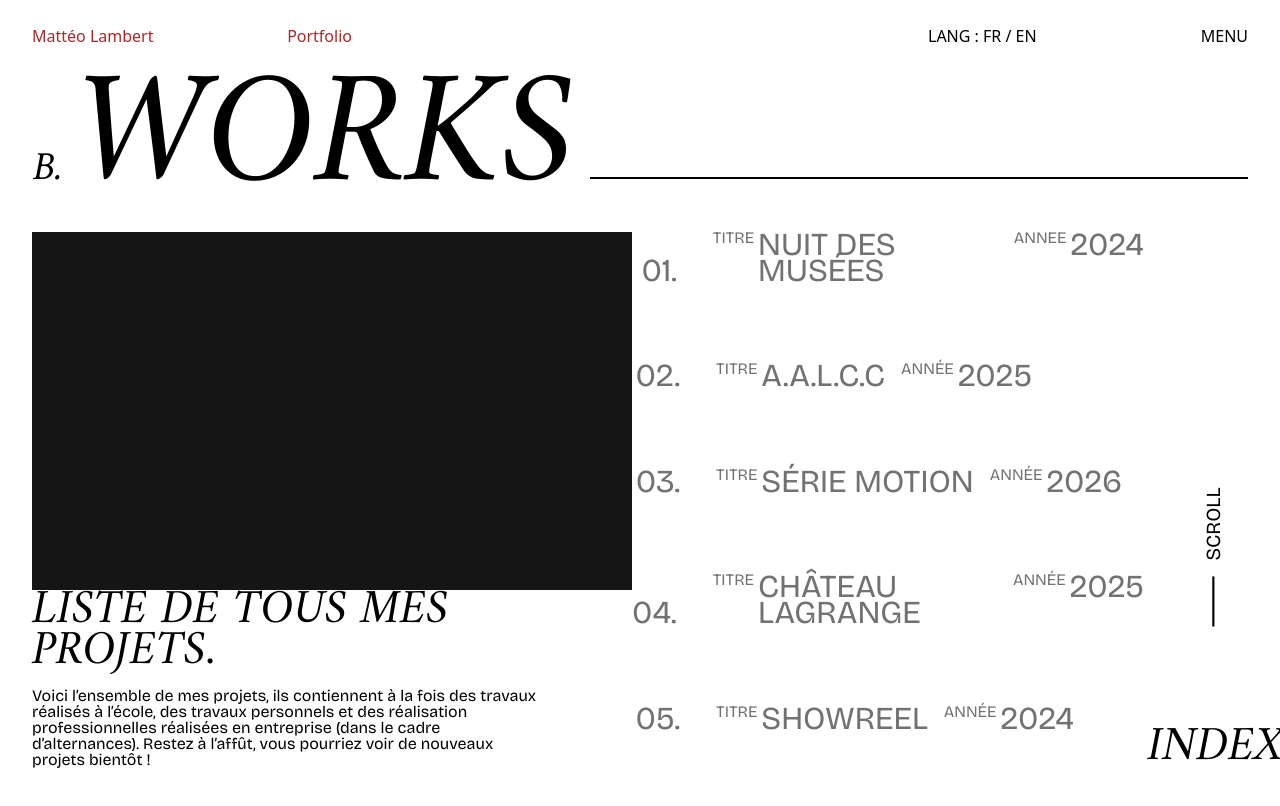
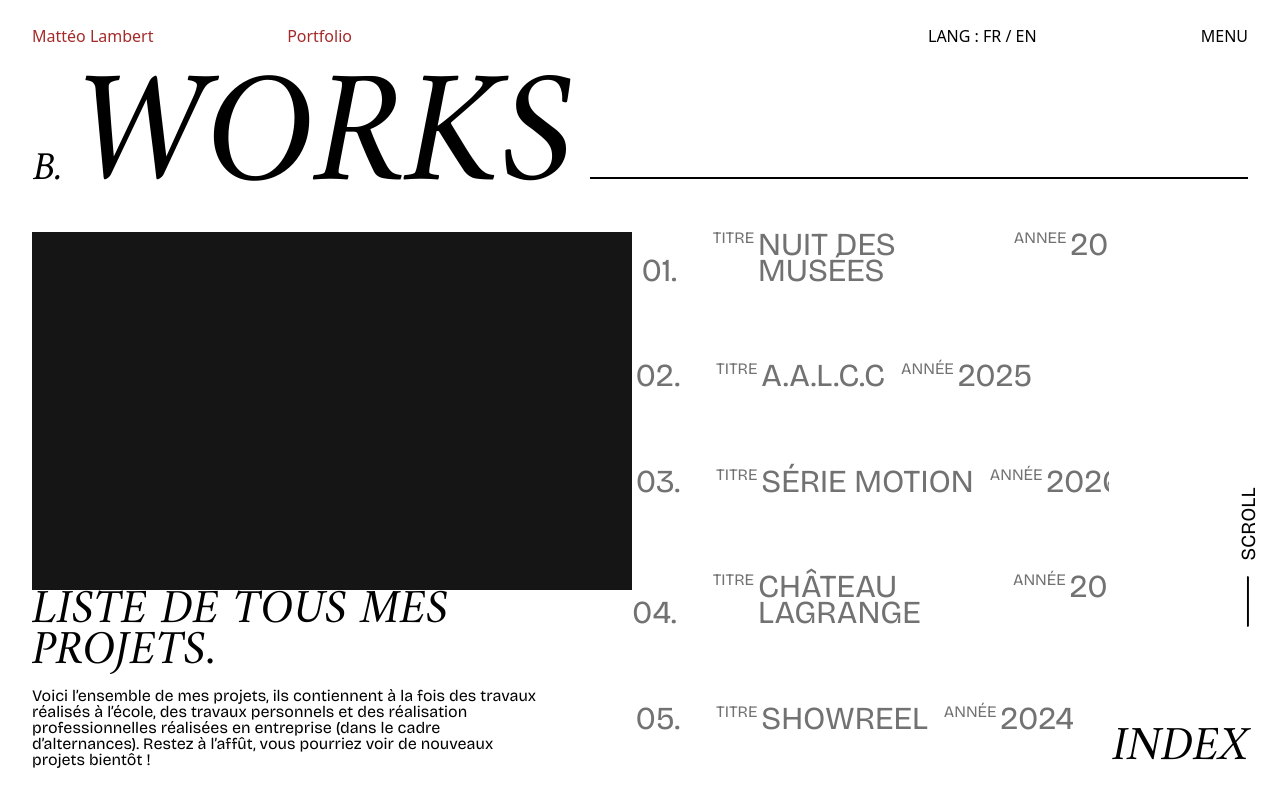
Before and after one commit to Lxnfeust/PortfolioWebsite, a SvelteKit app: page /Projects in a window 1280 px wide. Shown: the top 806 px of the page. Built offline with nearby package versions, Linux system fonts and the light colour scheme.

Commit message:
fix page projects scroll & overflow

```diff
--- a/src/routes/Projects/+page.svelte
+++ b/src/routes/Projects/+page.svelte
@@ -179,7 +179,7 @@
                     </div>
                 </div>
 
-                <div class="projects_item">
+                <div class="projects_item last-child">
                     <div class="project_item_number">
                         <span>11.</span>
                     </div>
--- a/src/routes/layout.css
+++ b/src/routes/layout.css
@@ -21,7 +21,6 @@ body {
     display: flex;
     flex-direction: column;
     margin: 0 2rem;
-    margin-bottom: 2rem;
     height: 100vh;
 }
 
@@ -184,7 +183,6 @@ body {
     flex-direction: column;
     gap: 24px;
     width: 100%;
-    margin-bottom: 2rem;
 }
 
 .content_projects {
@@ -202,6 +200,12 @@ body {
     flex: 1;
     min-height: 0;
     justify-content: space-between;
+    max-height: 100%;
+    overflow: auto;
+}
+
+.Section_projects::-webkit-scrollbar {
+  display: none;
 }
 
 .projects_cover {
@@ -210,6 +214,11 @@ body {
     min-height: 0;
     flex-direction: column;
     justify-content: space-between;
+    position: fixed;
+    height: stretch;
+    position: sticky;
+    top: 0;
+    padding-bottom: 2rem;
 }
 
 .projects_cover .image_cover {
@@ -241,12 +250,18 @@ body {
 }
 
 .projects_index {
+    z-index: 50;
     display: flex;
     flex: 1;
     flex-direction: column;
     gap: 5rem;
     max-height: 100%;
-    overflow: auto;
+    position: relative;
+    margin-bottom: 2rem;
+}
+
+.projects_index .last-child {
+    padding-bottom: 2rem;
 }
 
 .projects_index .projects_item {
@@ -303,12 +318,14 @@ body {
 .Section_indic {
     display: flex;
     flex-direction: column;
-    flex: 1;
     min-height: 0;
     align-items: end;
     justify-content: end;
     margin-top: auto;
     gap: 20vh;
+    position: sticky;
+    right: 2rem;
+    bottom: 2rem;
 }
 
 .Section_indic h2 {
@@ -319,11 +336,13 @@ body {
 }
 
 .Section_indic .scroll_indic {
-    transform: rotate(-90deg);
+    transform: translateX(50%) rotate(-90deg);
     display: flex;
     align-items: center;
     justify-content: end;
     gap: 1rem;
+    flex: 1;
+    bottom: 0;
 }
 
 .Section_indic .scroll_indic span {
@@ -353,7 +372,6 @@ body {
     flex-direction: column;
     gap: 24px;
     width: 100%;
-    margin-bottom: 2rem;
 }
 
 .content_project_page {
```
